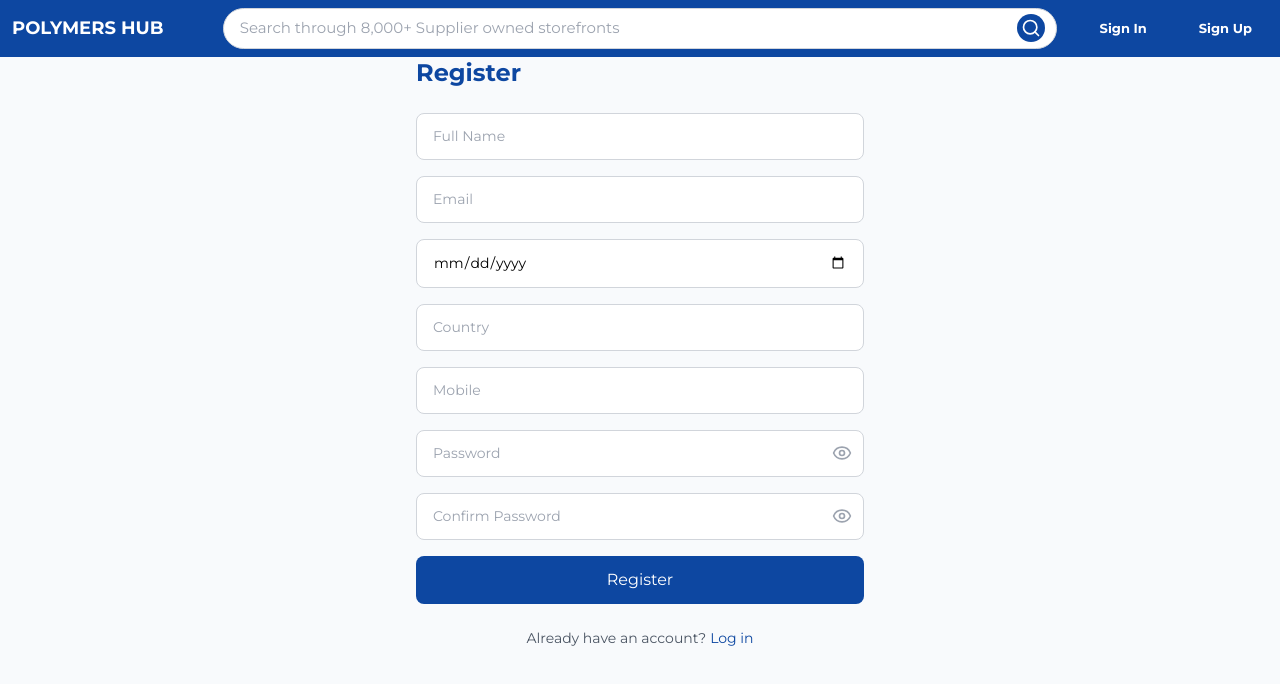
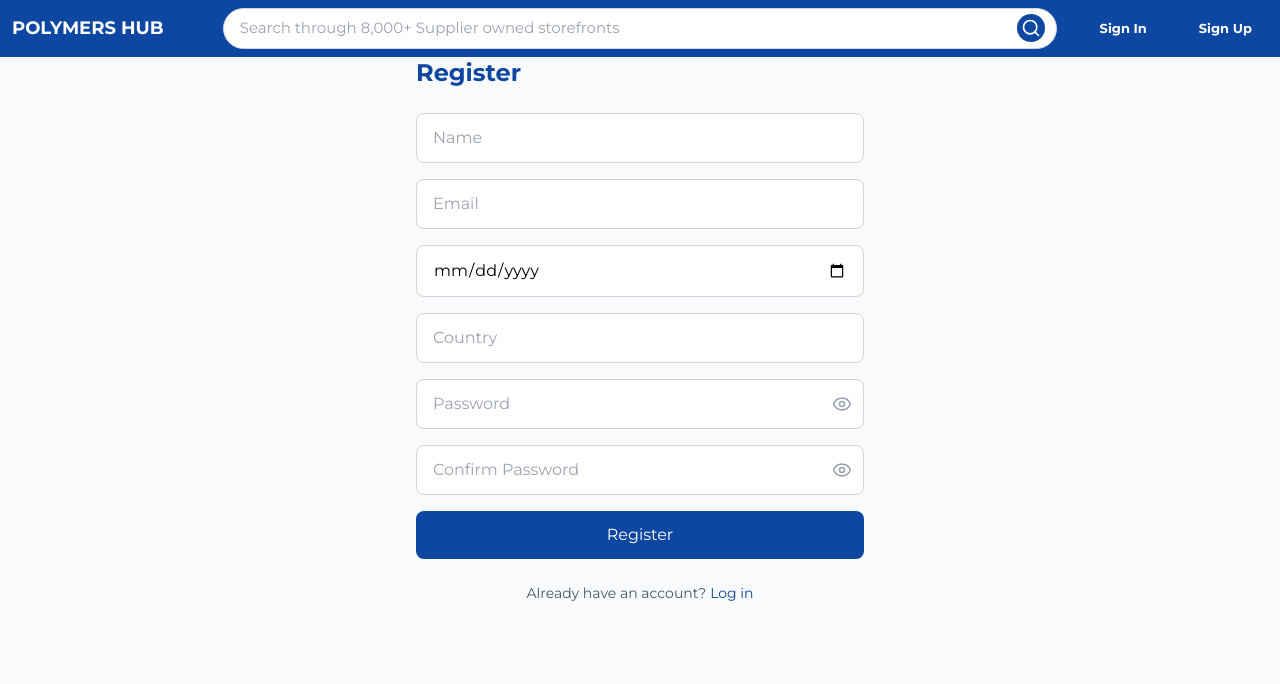
Before and after one commit to shabeebkaip/polymer-nextjs, a Next.js app: page /register in a window 1280 px wide. Shown: the top 684 px of the page. Built offline with nearby package versions, Linux system fonts and the light colour scheme.

Commit message:
registration API done

```diff
--- a/app/register/component/RegisterForm.jsx
+++ b/app/register/component/RegisterForm.jsx
@@ -1,5 +1,6 @@
 "use client";
 import { Eye } from "lucide-react";
+import { set } from "nprogress";
 import React, { useState } from "react";
 
 const RegisterForm = ({ setShowComponent }) => {
@@ -7,154 +8,124 @@ const RegisterForm = ({ setShowComponent }) => {
     name: "",
     email: "",
     password: "",
+    confirmPassword: "",
     dob: "",
     country: "",
-    mobile: "",
   });
-  const [confirmPassword, setConfirmPassword] = useState("");
+  const [loading, setLoading] = useState(false);
   const [showPassword, setShowPassword] = useState(false);
+
+  const handleChange = (e) => {
+    setData({ ...data, [e.target.name]: e.target.value });
+  };
+
   const handleSave = async () => {
-    // Basic validation
-    if (
-      !data.name ||
-      !data.email ||
-      !data.password ||
-      !data.dob ||
-      !data.country ||
-      !data.mobile
-    ) {
+    setLoading(true);
+    if (Object.values(data).some((field) => !field)) {
+      setLoading(false);
       alert("Please fill in all fields.");
       return;
     }
 
-    if (data.password !== confirmPassword) {
+    if (data.password !== data.confirmPassword) {
+      setLoading(false);
       alert("Passwords do not match.");
       return;
     }
 
     try {
+      const payload = {
+        ...data,
+        profile_url: "https://www.gravatar.com/avatar/",
+        isSeller: false,
+      };
+
       const response = await fetch(
         `${process.env.NEXT_PUBLIC_API_URL}/auth/user/register`,
         {
           method: "POST",
-          headers: {
-            "Content-Type": "application/json",
-            "Access-Control-Allow-Origin": "*", // Allows requests from any domain
-            "Access-Control-Allow-Methods": "GET, POST, PUT, DELETE, OPTIONS", // Allow these methods
-            "Access-Control-Allow-Headers": "Content-Type, Authorization", // Allow specific headers
-          },
-          body: JSON.stringify(data),
+          headers: { "Content-Type": "application/json" },
+          body: JSON.stringify(payload),
         }
       );
 
-      const result = await response.json();
+      if (response.ok) {
+        const passwordResponse = await fetch(
+          `${process.env.NEXT_PUBLIC_API_URL}/auth/user/set-password`,
+          {
+            method: "POST",
+            headers: { "Content-Type": "application/json" },
+            body: JSON.stringify({
+              password: data.password,
+              confirmPassword: data.confirmPassword,
+              email: data.email,
+            }),
+          }
+        );
 
-      if (response.ok) {
-        alert("Registration successful!");
-        setShowComponent("login"); // Switch to login UI
-      } else {
-        alert(result.message || "Registration failed. Try again.");
+        if (passwordResponse.ok) {
+          setLoading(false);
+          setShowComponent("login");
+        }
       }
     } catch (error) {
+      setLoading(false);
       console.error("Error during registration:", error);
       alert("Something went wrong. Please try again.");
     }
   };
 
   return (
-    <div className="flex flex-col items-center justify-center ">
+    <div className="flex flex-col items-center justify-center">
       <div className="w-full max-w-md">
         <h2 className="mb-6 text-2xl font-bold text-primary">Register</h2>
         <div className="space-y-4">
-          {/* Full Name */}
-          <div>
+          {["name", "email", "dob", "country"].map((field) => (
             <input
-              type="text"
-              value={data.name}
-              onChange={(e) => setData({ ...data, name: e.target.value })}
-              placeholder="Full Name"
-              className="w-full px-4 py-3 border border-gray-300 rounded-lg focus:outline-none focus:ring-2 focus:ring-primary text-14px"
+              key={field}
+              type={field === "dob" ? "date" : "text"}
+              name={field}
+              value={data[field]}
+              onChange={handleChange}
+              placeholder={field.charAt(0).toUpperCase() + field.slice(1)}
+              className="w-full px-4 py-3 border border-gray-300 rounded-lg focus:ring-2 focus:ring-primary"
             />
-          </div>
+          ))}
 
-          {/* Email */}
-          <div>
-            <input
-              type="email"
-              value={data.email}
-              onChange={(e) => setData({ ...data, email: e.target.value })}
-              placeholder="Email"
-              className="w-full px-4 py-3 border border-gray-300 rounded-lg focus:outline-none focus:ring-2 focus:ring-primary text-14px"
-            />
-          </div>
-          <div>
-            <input
-              type="date"
-              value={data.dob}
-              onChange={(e) => setData({ ...data, dob: e.target.value })}
-              placeholder="Date of Birth"
-              className="w-full px-4 py-3 border border-gray-300 rounded-lg focus:outline-none focus:ring-2 focus:ring-primary text-14px"
-            />
-          </div>
-          <div>
-            <input
-              type="text"
-              value={data.country}
-              onChange={(e) => setData({ ...data, country: e.target.value })}
-              placeholder="Country"
-              className="w-full px-4 py-3 border border-gray-300 rounded-lg focus:outline-none focus:ring-2 focus:ring-primary text-14px"
-            />
-          </div>
-          <div>
-            <input
-              type="text"
-              value={data.mobile}
-              onChange={(e) => setData({ ...data, mobile: e.target.value })}
-              placeholder="Mobile"
-              className="w-full px-4 py-3 border border-gray-300 rounded-lg focus:outline-none focus:ring-2 focus:ring-primary text-14px"
-            />
-          </div>
-
-          {/* Password */}
-          <div className="relative">
-            <input
-              type="password"
-              value={data.password}
-              onChange={(e) => setData({ ...data, password: e.target.value })}
-              placeholder="Password"
-              className="w-full px-4 py-3 border border-gray-300 rounded-lg focus:outline-none focus:ring-2 focus:ring-primary text-14px"
-            />
-            <Eye className="absolute w-5 h-5 text-gray-400 -translate-y-1/2 right-3 top-1/2" />
-          </div>
-
-          {/* Confirm Password */}
-          <div className="relative">
-            <input
-              type="password"
-              value={confirmPassword}
-              onChange={(e) => setConfirmPassword(e.target.value)}
-              placeholder="Confirm Password"
-              className="w-full px-4 py-3 border border-gray-300 rounded-lg focus:outline-none focus:ring-2 focus:ring-primary text-14px"
-            />
-            <Eye className="absolute w-5 h-5 text-gray-400 -translate-y-1/2 right-3 top-1/2" />
-          </div>
+          {["password", "confirmPassword"].map((field) => (
+            <div key={field} className="relative">
+              <input
+                type={showPassword ? "text" : "password"}
+                name={field}
+                value={data[field]}
+                onChange={handleChange}
+                placeholder={
+                  field === "password" ? "Password" : "Confirm Password"
+                }
+                className="w-full px-4 py-3 border border-gray-300 rounded-lg focus:ring-2 focus:ring-primary"
+              />
+              <Eye
+                className="absolute w-5 h-5 text-gray-400 -translate-y-1/2 cursor-pointer right-3 top-1/2"
+                onClick={() => setShowPassword(!showPassword)}
+              />
+            </div>
+          ))}
 
           <button
             onClick={handleSave}
             className="w-full py-3 text-white transition-colors rounded-lg bg-primary"
           >
-            Register
+            {loading ? "Loading..." : "Register"}
           </button>
         </div>
         <div className="mt-6 text-sm text-center text-gray-600">
           Already have an account?
-          <a
-            href="#"
-            className="ml-1 text-primary"
-            onClick={() => handleSave()}
+          <span
+            className="ml-1 cursor-pointer text-primary"
+            onClick={() => setShowComponent("login")}
           >
             Log in
-          </a>
+          </span>
         </div>
       </div>
     </div>
```
